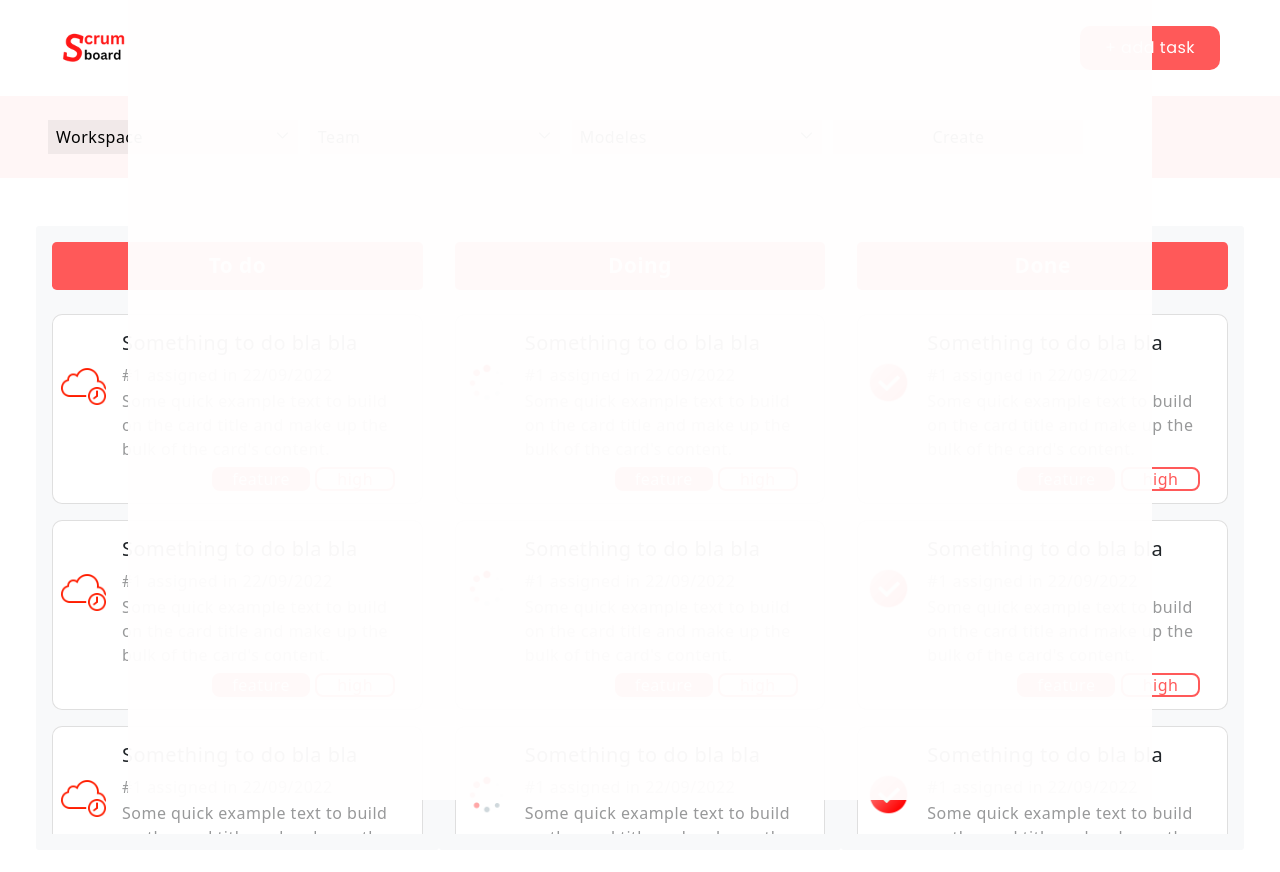
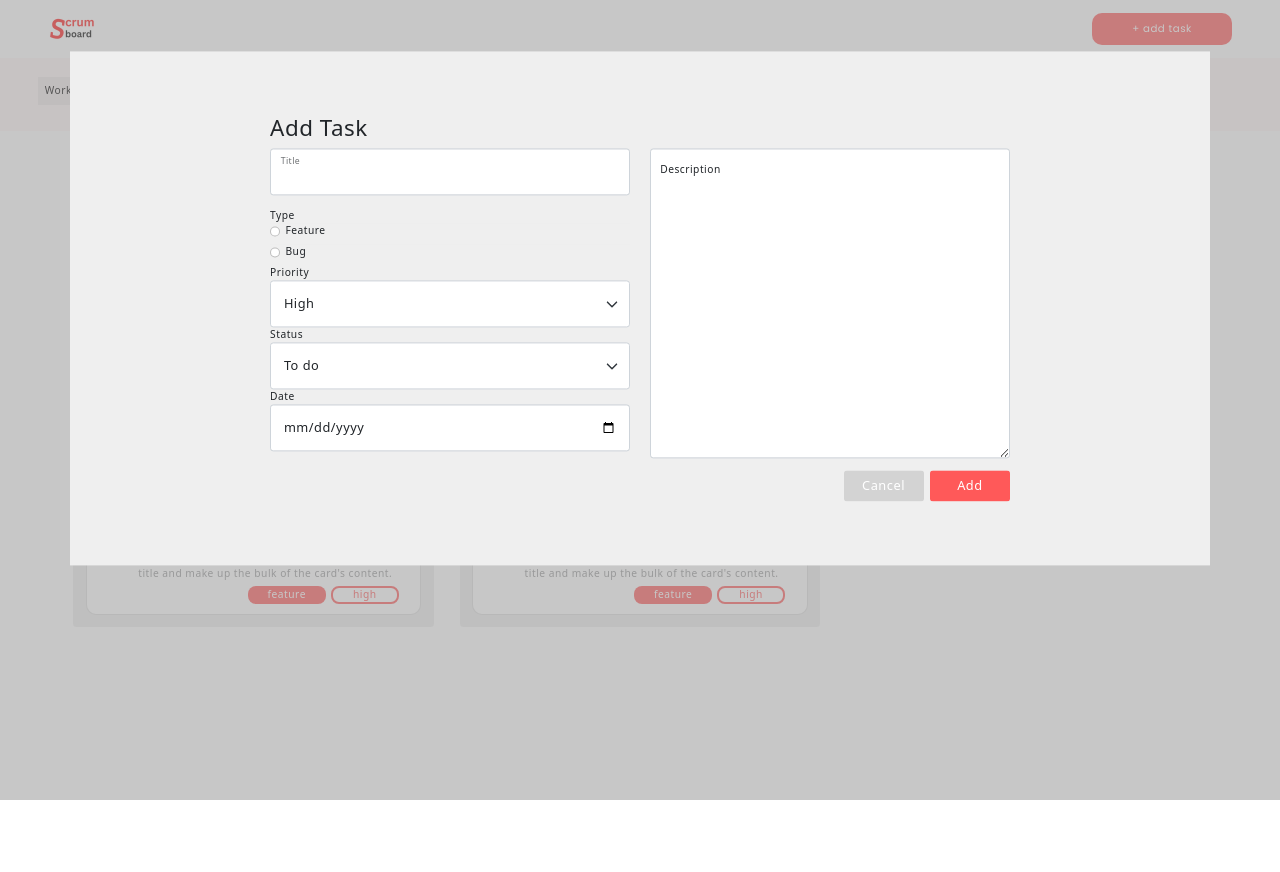
Before and after one commit to mounirelbakkali1/Briefs_S1, a plain HTML site: page Briefs/scrum_board/index.html in a window 1280 px wide. Both pictures are taken after a click on the link "+ add task". After the commit the page ends 800 px from the top, so only its background shows below. Drawn offline with nearby package versions, Linux system fonts and the light colour scheme.

Commit message:
add task feature added

```diff
--- a/Briefs/scrum_board/assets/css/main.css
+++ b/Briefs/scrum_board/assets/css/main.css
@@ -8,30 +8,41 @@
   --font : 'Poppins', sans-serif;
 }
 * {
-  box-sizing: border-box;
+  box-sizing: border-box!important;
   letter-spacing: 0.5px;
+  font-size: 0.8rem;
 }
 body{
   height: 100vh;
+  width: 100vw;
+  overflow-x: hidden  ;
+
 }
 
 header{
   background-color: var(--nav-color);
-  flex-wrap: wrap;
-  gap: 10px;
 }
 header div .butn{
   background-color: var(--btn-color);
-  min-width: 250px;
+  width: max(20%,200px);
   margin-right: 1%;
   padding: 0 20px;
   border: none;
 }
+header div .butn:hover{
+  background-color: rgb(206, 206, 206);
+}
 button.butn.create{
   justify-content: center !important;
 }
+button.butn.create:hover{
+  background-color:white;
+  color: var(--main-color);
+  outline: 1px solid var(--main-color);
+  transition: 0.5s;
+}
 .navbar-brand img{
-  width: 70%;
+  width: 50%;
 }
 .card-title {
   background-color: var(--main-color);
@@ -41,16 +52,18 @@ button.butn.create{
   font-weight: 600;
 }
 img.card-image {
-  width: 45px;
-  transform: translateY(100%);
+  width: 25px;
+  transform: translateY(160%);
   /*in order to center the element in the middle :*/
 }
 
-.iconProgress {}
+.iconProgress {
+  width: fit-content;
+}
 
 div.card {
   display: grid;
-  grid-template-columns: auto auto;
+  grid-template-columns: 10% auto;
   border-radius: 10px;
   }
 
@@ -77,24 +90,80 @@ p {
 
 #addTask{
   background-color:var(--main-color);
-  padding: 10px;
+  padding: 8px;
   color: white;
   border-radius: 10px;
   width: 140px;
   text-align: center;
   font-family: var(--font);
 }
+#addTask:hover,#add:hover {
+  background-color: rgb(255, 28, 28);
+}
 .scroll {
   max-height: 67vh;
-  overflow: scroll;
+  overflow-y:auto ;
+  overflow-x: hidden;
 }
-#addTaskPage{
+#addTaskPage {
   position: absolute;
   height: 100vh;
   display: none;
   top: 0;
-  left: 10%;
-  width: 80%;
-  background-color: rgba(255, 254, 254, 0.969);
+  width: 100%;
+  background-color: rgb(153 153 153 / 55%);
+}
+#addTaskPage > div{
+    transform: translateY(10%);
+    background-color: var(--card-color);
+    padding: 5%;
 
 }
+button#cancel{
+  background-color: lightgrey;
+  color: white;
+}
+button#cancel:hover{
+  background-color: gray;
+}
+
+button#add{
+  background-color: var(--main-color);
+  color: white;
+}
+.row > div>div{
+    background-color:var(--card-color);
+
+}
+/*styling scroll*/
+main ::-webkit-scrollbar {
+  width: 3px;
+}
+
+/* Track */
+main ::-webkit-scrollbar-track {
+  box-shadow: inset 0 0 5px rgb(205, 201, 201);
+  border-radius: 10px;
+}
+
+/* Handle */
+main ::-webkit-scrollbar-thumb {
+  background: rgb(228, 114, 114);
+  border-radius: 10px;
+}
+
+/* Handle on hover */
+main ::-webkit-scrollbar-thumb:hover {
+  background: #b30000;
+}
+/*end*/
+
+.navbar-toggler-icon{
+  background-image: url("../img/icons8-menu-60.png");
+  width: 26px;
+
+}
+button:focus {
+  outline: none !important;
+  box-shadow: none!important;
+}
--- a/Briefs/scrum_board/assets/js/main.js
+++ b/Briefs/scrum_board/assets/js/main.js
@@ -1,5 +1,64 @@
+var imgCard1 = "icons8-cloud-waiting-100.png";
+var imgCard2 = "icons8-cloud-waiting-100.png";
+var imgCard3 = "icons8-wait-96.png";
+
+function addTaskNode(title, type, priority, status, dateTask, desc) {
+  let ok = true;
+
+  var card =
+    `<div class="card px-2 w-100 " style="width: 18rem;">
+<div class="iconProgress">
+    <img class="card-image" src="./assets/${
+      status == "To do" ? imgCard1 : status == "Doing" ? imgCard2 : imgCard3
+    }" alt="" srcset="">
+  </div>
+  <div class="card-body pb-1">` +
+    (ok ? "yes" : "no") +
+    `
+    <h5 class="card-text">${title}</h5>
+    <!--Date-->
+    <p>#1 assigned in ${dateTask}</p>
+    <!--task details-->
+    <p class="card-text">${desc}</p>
+    <!--card footer-->
+    <div class="card-footer bg-transparent d-flex justify-content-end border-top-0 pt-1">
+      <button class="feature">${type}</button>
+      <!--task priority-->
+      <button class="priority">${priority}</button>
+    </div>
+  </div>
+</div>`;
+  if (status == "To do") {
+    $(card).appendTo("#toDo");
+  } else if (status == "Doing") {
+    $(card).appendTo("#doing");
+  } else if (status == "Done") {
+    $(card).appendTo("#done");
+  }
+  $("#taskTitle").text("");
+  $("#description").text("");
+  $("#date").val(new Date().toDateInputValue());
+  $("#addTaskPage").hide("slow");
+}
+
 $(document).ready(function () {
   $("#addTask").click(function () {
-    $("#addTaskPage").toggle();
+    $("#addTaskPage").toggle("slow");
+  });
+  $("#cancel").click(function () {
+    $("#addTaskPage").hide("slow");
+  });
+  $("#add").click(function () {
+    var title = $("#taskTitle").val();
+    var type = $("#feature").is(":checked")
+      ? $("#feature").val()
+      : $("#bug").val();
+    var priority = $("#priorityField").find(":selected").val();
+    var status = $("#statusField").find(":selected").val();
+    var date = new Date($("#date").val());
+    var dateTask =
+      date.getDay() + "/" + date.getMonth() + "/" + date.getFullYear();
+    var desc = $("#description").val();
+    addTaskNode(title, type, priority, status, dateTask, desc);
   });
 });
--- a/Briefs/scrum_board/index.html
+++ b/Briefs/scrum_board/index.html
@@ -14,12 +14,12 @@
 </head>
 
 <body>
-  <nav class="navbar navbar-expand-lg mx-5">
+  <nav class="navbar navbar-expand-lg mx-lg-5 p-0">
     <div class="container-fluid">
       <a class="navbar-brand" href="#"><img src="./assets/img/logo.png" alt=""></a>
       <button class="navbar-toggler" type="button" data-bs-toggle="collapse" data-bs-target="#navbarSupportedContent"
         aria-controls="navbarSupportedContent" aria-expanded="false" aria-label="Toggle navigation">
-        <span class="navbar-toggler-icon"></span>
+        <span class="navbar-toggler-icon" style="color: black;"></span>
       </button>
       <div class="collapse navbar-collapse" style="flex-grow: 0;" id="navbarSupportedContent">
         <ul class="navbar-nav me-auto mb-2 mb-lg-0">
@@ -30,25 +30,26 @@
       </div>
     </div>
   </nav>
-  <header class="container-fluid flex-wrap gap-3 px-5 py-4 ">
-    <div class="d-flex">
-      <button class="butn p-2 d-flex justify-content-between"><span>Workspace</span><img style="width: 15px;"
+  <header class="container-fluid  px-5 py-4 ">
+    <div class="d-flex flex-nowrap">
+      <button class="butn p-2 d-flex justify-content-between h6"><span>Workspace</span><img style="width: 15px;"
           src="./assets/img/icons8-expand-arrow-30.png" alt="" srcset=""></button>
-      <button class="butn p-2 d-flex justify-content-between"><span>Team</span><img style="width: 15px;"
+      <button class="butn p-2 d-flex justify-content-between h6"><span>Team</span><img style="width: 15px;"
           src="./assets/img/icons8-expand-arrow-30.png" alt="" srcset=""></button>
-      <button class="butn p-2 d-flex justify-content-between"><span>Modeles</span><img style="width: 15px;"
+      <button class="butn p-2 d-flex justify-content-between h6"><span>Modeles</span><img style="width: 15px;"
           src="./assets/img/icons8-expand-arrow-30.png" alt="" srcset=""></button>
-      <button class="butn create p-2 d-flex justify-content-between">Create </button>
+      <button class="butn create p-2 d-flex justify-content-between h6">Create </button>
     </div>
   </header>
-      <main class="container-fluid p-5">
-        <div class="row">
+  <main class="container pt-3 ">
+    <div class="row d-flex gx-lg-5 ">
       <!--Column 1 -->
-        <div class="col-lg-4 p-3 rounded-1 bg-light">
+      <div class="col-lg-4 p-3 " >
+        <div class="p-3 rounded-3 ">
           <div class="card-title rounded-3 p-2">
             To do
           </div>
-        <div class="scroll d-grid gap-3 pt-3">
+          <div class="scroll d-grid gap-3 pt-3" id="toDo">
             <!--card 1-->
             <div class="card px-2 w-100 " style="width: 18rem;">
               <div class="iconProgress">
@@ -60,7 +61,8 @@
                 <!--Date-->
                 <p>#1 assigned in 22/09/2022</p>
                 <!--task details-->
-            <p class="card-text">Some quick example text to build on the card title and make up the bulk of the card's
+                <p class="card-text">Some quick example text to build on the card title and make up the bulk of the
+                  card's
                   content.</p>
                 <!--card footer-->
                 <div class="card-footer bg-transparent d-flex justify-content-end border-top-0 pt-1">
@@ -81,7 +83,8 @@
                 <!--Date-->
                 <p>#1 assigned in 22/09/2022</p>
                 <!--task details-->
-            <p class="card-text">Some quick example text to build on the card title and make up the bulk of the card's
+                <p class="card-text">Some quick example text to build on the card title and make up the bulk of the
+                  card's
                   content.</p>
                 <!--card footer-->
                 <div class="card-footer bg-transparent d-flex justify-content-end border-top-0 pt-1">
@@ -102,7 +105,8 @@
                 <!--Date-->
                 <p>#1 assigned in 22/09/2022</p>
                 <!--task details-->
-            <p class="card-text">Some quick example text to build on the card title and make up the bulk of the card's
+                <p class="card-text">Some quick example text to build on the card title and make up the bulk of the
+                  card's
                   content.</p>
                 <!--card footer-->
                 <div class="card-footer bg-transparent d-flex justify-content-end border-top-0 pt-1">
@@ -114,12 +118,14 @@
             </div>
           </div>
         </div>
+      </div>
       <!--Column 2 -->
-          <div class="col-lg-4 p-3 rounded-1 bg-light">
+      <div class="col-lg-4 p-3 " >
+        <div class="p-3 rounded-3">
           <div class="card-title rounded-3 p-2">
             Doing
           </div>
-           <div class="scroll d-grid gap-3 pt-3">
+          <div class="scroll d-grid gap-3 pt-3" id="doing">
             <!--card 1-->
             <div class="card px-2 w-100 " style="width: 18rem;">
               <div class="iconProgress">
@@ -131,7 +137,8 @@
                 <!--Date-->
                 <p>#1 assigned in 22/09/2022</p>
                 <!--task details-->
-                <p class="card-text">Some quick example text to build on the card title and make up the bulk of the card's
+                <p class="card-text">Some quick example text to build on the card title and make up the bulk of the
+                  card's
                   content.</p>
                 <!--card footer-->
                 <div class="card-footer bg-transparent d-flex justify-content-end border-top-0 pt-1">
@@ -152,7 +159,8 @@
                 <!--Date-->
                 <p>#1 assigned in 22/09/2022</p>
                 <!--task details-->
-                <p class="card-text">Some quick example text to build on the card title and make up the bulk of the card's
+                <p class="card-text">Some quick example text to build on the card title and make up the bulk of the
+                  card's
                   content.</p>
                 <!--card footer-->
                 <div class="card-footer bg-transparent d-flex justify-content-end border-top-0 pt-1">
@@ -173,141 +181,8 @@
                 <!--Date-->
                 <p>#1 assigned in 22/09/2022</p>
                 <!--task details-->
-                <p class="card-text">Some quick example text to build on the card title and make up the bulk of the card's
-                  content.</p>
-                <!--card footer-->
-                <div class="card-footer bg-transparent d-flex justify-content-end border-top-0 pt-1">
-                  <button class="feature">feature</button>
-                  <!--task priority-->
-                  <button class="priority">high</button>
-                </div>
-                </div>
-                </div>
-           </div>
-            </div>
-  <!--Column 3-->
-          <div class="col-lg-4 p-3  rounded-1 bg-light">
-            <div class="card-title rounded-3 p-2">
-              Done
-            </div>
-            <div class="scroll d-grid gap-3 pt-3">
-              <!--card 1-->
-            <div class="card px-2 w-100 " style="width: 18rem;">
-              <div class="iconProgress">
-                <img class="card-image" src="./assets/img/icons8-checkmark-96.png" alt="" srcset="">
-              </div>
-              <!--card body-->
-              <div class="card-body pb-1">
-                <h5 class="card-text">Something to do bla bla </h5>
-                <!--Date-->
-                <p>#1 assigned in 22/09/2022</p>
-                <!--task details-->
-                <p class="card-text">Some quick example text to build on the card title and make up the bulk of the card's
-                  content.</p>
-                <!--card footer-->
-                <div class="card-footer bg-transparent d-flex justify-content-end border-top-0 pt-1">
-                  <button class="feature">feature</button>
-                  <!--task priority-->
-                  <button class="priority">high</button>
-                  </div>
-                  </div>
-                  </div>
-                  <!--card 2-->
-            <div class="card px-2 w-100 " style="width: 18rem;">
-              <div class="iconProgress">
-                <img class="card-image" src="./assets/img/icons8-checkmark-96.png" alt="" srcset="">
-              </div>
-              <!--card body-->
-              <div class="card-body pb-1">
-                <h5 class="card-text">Something to do bla bla </h5>
-                <!--Date-->
-                <p>#1 assigned in 22/09/2022</p>
-                <!--task details-->
-                <p class="card-text">Some quick example text to build on the card title and make up the bulk of the card's
-                  content.</p>
-                <!--card footer-->
-                <div class="card-footer bg-transparent d-flex justify-content-end border-top-0 pt-1">
-                  <button class="feature">feature</button>
-                  <!--task priority-->
-                  <button class="priority">high</button>
-                </div>
-              </div>
-            </div>
-            <!--card 3-->
-            <div class="card px-2 w-100 " style="width: 18rem;">
-              <div class="iconProgress">
-                <img class="card-image" src="./assets/img/icons8-checkmark-96.png" alt="" srcset="">
-              </div>
-              <!--card body-->
-              <div class="card-body pb-1">
-                <h5 class="card-text">Something to do bla bla </h5>
-                <!--Date-->
-                <p>#1 assigned in 22/09/2022</p>
-                <!--task details-->
-                <p class="card-text">Some quick example text to build on the card title and make up the bulk of the card's
-                  content.</p>
-                <!--card footer-->
-                <div class="card-footer bg-transparent d-flex justify-content-end border-top-0 pt-1">
-                  <button class="feature">feature</button>
-                  <!--task priority-->
-                  <button class="priority">high</button>
-                </div>
-                </div>
-                </div>
-                <!--card 3-->
-            <div class="card px-2 w-100 " style="width: 18rem;">
-              <div class="iconProgress">
-                <img class="card-image" src="./assets/img/icons8-checkmark-96.png" alt="" srcset="">
-              </div>
-              <!--card body-->
-              <div class="card-body pb-1">
-                <h5 class="card-text">Something to do bla bla </h5>
-                <!--Date-->
-                <p>#1 assigned in 22/09/2022</p>
-                <!--task details-->
-                <p class="card-text">Some quick example text to build on the card title and make up the bulk of the card's
-                  content.</p>
-                <!--card footer-->
-                <div class="card-footer bg-transparent d-flex justify-content-end border-top-0 pt-1">
-                  <button class="feature">feature</button>
-                  <!--task priority-->
-                  <button class="priority">high</button>
-                </div>
-                </div>
-                </div>
-                <!--card 3-->
-            <div class="card px-2 w-100 " style="width: 18rem;">
-              <div class="iconProgress">
-                <img class="card-image" src="./assets/img/icons8-checkmark-96.png" alt="" srcset="">
-              </div>
-              <!--card body-->
-              <div class="card-body pb-1">
-                <h5 class="card-text">Something to do bla bla </h5>
-                <!--Date-->
-                <p>#1 assigned in 22/09/2022</p>
-                <!--task details-->
-                <p class="card-text">Some quick example text to build on the card title and make up the bulk of the card's
-                  content.</p>
-                <!--card footer-->
-                <div class="card-footer bg-transparent d-flex justify-content-end border-top-0 pt-1">
-                  <button class="feature">feature</button>
-                  <!--task priority-->
-                  <button class="priority">high</button>
-                </div>
-                </div>
-                </div>
-                <!--card 3-->
-            <div class="card px-2 w-100 " style="width: 18rem;">
-              <div class="iconProgress">
-                <img class="card-image" src="./assets/img/icons8-checkmark-96.png" alt="" srcset="">
-              </div>
-              <!--card body-->
-              <div class="card-body pb-1">
-                <h5 class="card-text">Something to do bla bla </h5>
-                <!--Date-->
-                <p>#1 assigned in 22/09/2022</p>
-                <!--task details-->
-                <p class="card-text">Some quick example text to build on the card title and make up the bulk of the card's
+                <p class="card-text">Some quick example text to build on the card title and make up the bulk of the
+                  card's
                   content.</p>
                 <!--card footer-->
                 <div class="card-footer bg-transparent d-flex justify-content-end border-top-0 pt-1">
@@ -320,11 +195,103 @@
           </div>
         </div>
       </div>
+      <!--Column 3-->
+
+      <div class="col-lg-4 p-3  " >
+        <div class="p-3 rounded-3">
+          <div class="card-title rounded-3 p-2">
+            Done
+          </div>
+          <div class="scroll d-grid gap-3 pt-3" id="done">
+            <!--card 1-->
+            <div class="card px-2 w-100 " style="width: 18rem;">
+              <div class="iconProgress">
+                <img class="card-image" src="./assets/img/icons8-checkmark-96.png" alt="" srcset="">
+              </div>
+              <!--card body-->
+              <div class="card-body pb-1">
+                <h5 class="card-text">Something to do bla bla </h5>
+                <!--Date-->
+                <p>#1 assigned in 22/09/2022</p>
+                <!--task details-->
+                <p class="card-text">Some quick example text to build on the card title and make up the bulk of the
+                  card's
+                  content.</p>
+                <!--card footer-->
+                <div class="card-footer bg-transparent d-flex justify-content-end border-top-0 pt-1">
+                  <button class="feature">feature</button>
+                  <!--task priority-->
+                  <button class="priority">high</button>
+                </div>
+              </div>
+            </div>
+          </div>
+        </div>
+      </div>
+    </div>
   </main>
   <div id="addTaskPage">
+    <div class="container">
+      <div class="row w-75 m-auto">
+        <div class="col">
+          <h3 class="h3">Add Task</h3>
+          <form action="">
+            <div class="row">
+              <div class="col-lg-6">
+                <div class="form-floating mb-3">
+                  <input type="text" class="form-control  p-1" id="taskTitle" required>
+                  <label for="taskTitle">Title</label>
+                </div>
+                <label for="">Type</label>
+                <div class="form-check">
+                  <input class="form-check-input" type="radio" name="exampleRadios" id="feature" value="feature"
+                    >
+                  <label class="form-check-label" for="feature">
+                    Feature
+                  </label>
+                </div>
+                <div class="form-check">
+                  <input class="form-check-input" type="radio" name="exampleRadios" id="bug" value="bug">
+                  <label class="form-check-label" for="bug">
+                    Bug
+                  </label>
+                </div>
+                <label for="">Priority</label>
+                <select class="form-select p-3" aria-label="Default select example" required id="priorityField">
+                  <option class="h6" value="High">High</option>
+                  <option class="h6" value="Medium">Medium</option>
+                  <option class="h6" value="low">low</option>
+                </select>
+                <label for="">Status</label>
+                <select class="form-select p-3" aria-label="Default select example" required id="statusField">
+                  <option class="h6" value="To do">To do</option>
+                  <option class="h6" value="Doing">Doing</option>
+                  <option class="h6" value="Done">Done</option>
+                </select>
+                <label for="">Date</label>
+                <input type="date" class="form-control mb-2 p-3" required id="date">
+
+
+              </div>
+              <div class="col-lg-6"  >
+                <div class="form-floating" style="height: 100%;">
+                  <textarea class="form-control" placeholder="Leave a comment here" id="description" style="height: 100%" required></textarea>
+                  <label for="description">Description</label>
+                </div>
+              </div>
+            </div>
+            <div class="d-flex justify-content-end mt-3">
+              <button class="btn me-2 " id="cancel" style="width: 80px;">Cancel</button>
+              <button class="btn" id="add" style="width: 80px;">Add</button>
+            </div>
+          </form>
+        </div>
+      </div>
+    </div>
   </div>
   <script src="https://cdn.jsdelivr.net/npm/bootstrap@5.0.2/dist/js/bootstrap.bundle.min.js"
-    integrity="sha384-MrcW6ZMFYlzcLA8Nl+NtUVF0sA7MsXsP1UyJoMp4YLEuNSfAP+JcXn/tWtIaxVXM" crossorigin="anonymous"></script>
+    integrity="sha384-MrcW6ZMFYlzcLA8Nl+NtUVF0sA7MsXsP1UyJoMp4YLEuNSfAP+JcXn/tWtIaxVXM"
+    crossorigin="anonymous"></script>
 </body>
 <script src="./assets/js/jquery-3.6.js"></script>
 <script src="./assets/js/main.js"></script>
```
Also changed, not shown: Briefs/scrum_board/assets/img/icons8-menu-60.png (added). Lines whose indentation alone changed are shown as unchanged.
